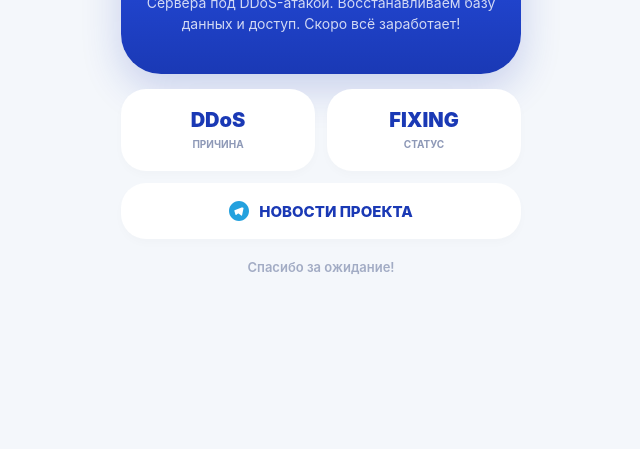
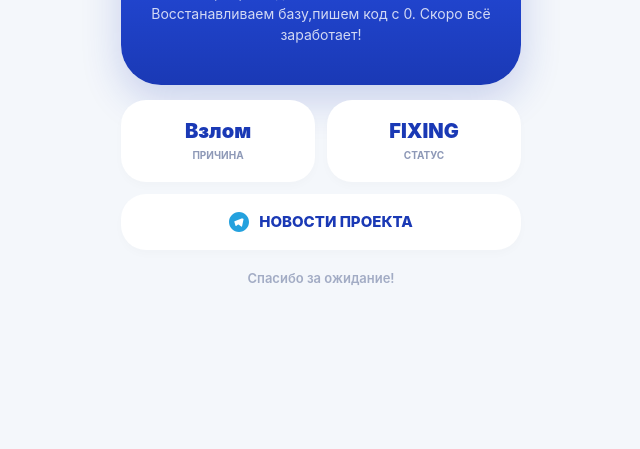
Before and after one commit to qwenix123/Domofompvp, a plain HTML site: page index.html in a window 1280 px wide. Shown: the part 351-800 px from the top of the page, without its empty margins (319-959 px from the left). Drawn offline with Linux system fonts and the light colour scheme.

Commit message:
Update index.html

```diff
--- a/index.html
+++ b/index.html
@@ -135,13 +135,13 @@
         </div>
         <h1 class="main-title">Domofon PVP</h1>
         <p class="sub-title">
-            Сервера под DDoS-атакой. Восстанавливаем базу данных и доступ. Скоро всё заработает!
+            Сервера под Очень сильной атакой. Восстанавливаем базу,пишем код с 0.  Скоро всё заработает!
         </p>
     </div>
 
     <div class="action-grid">
         <div class="action-item">
-            <span class="action-val">DDoS</span>
+            <span class="action-val">Взлом</span>
             <span class="action-lbl">ПРИЧИНА</span>
         </div>
         <div class="action-item">
```
